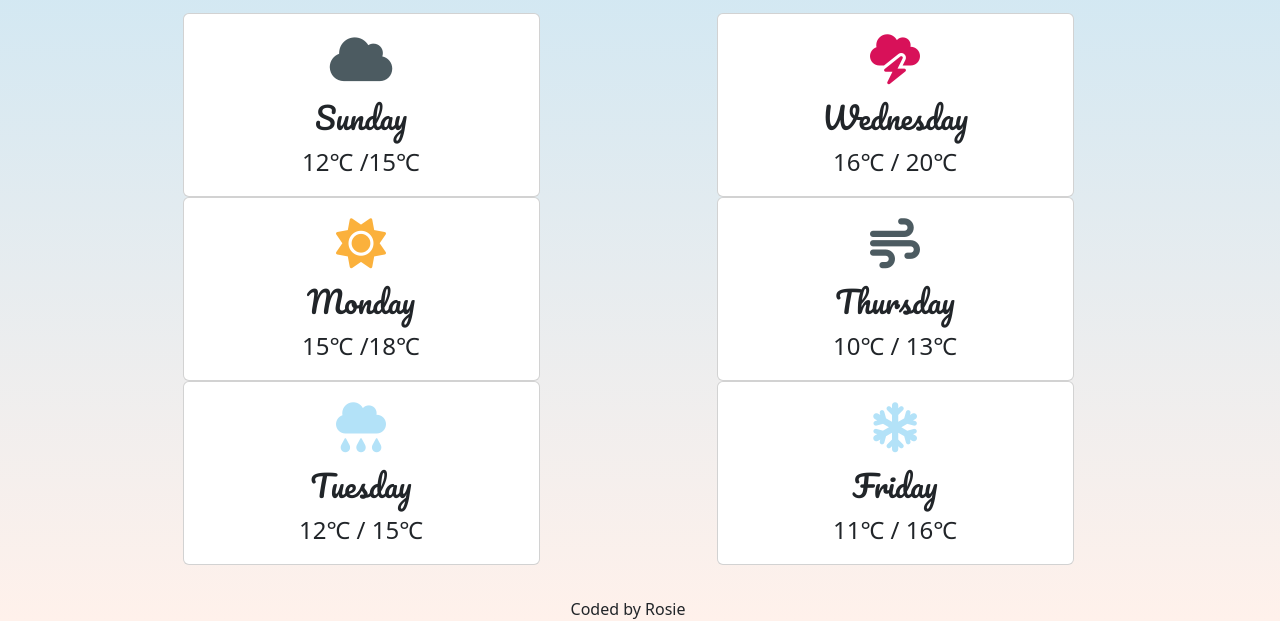
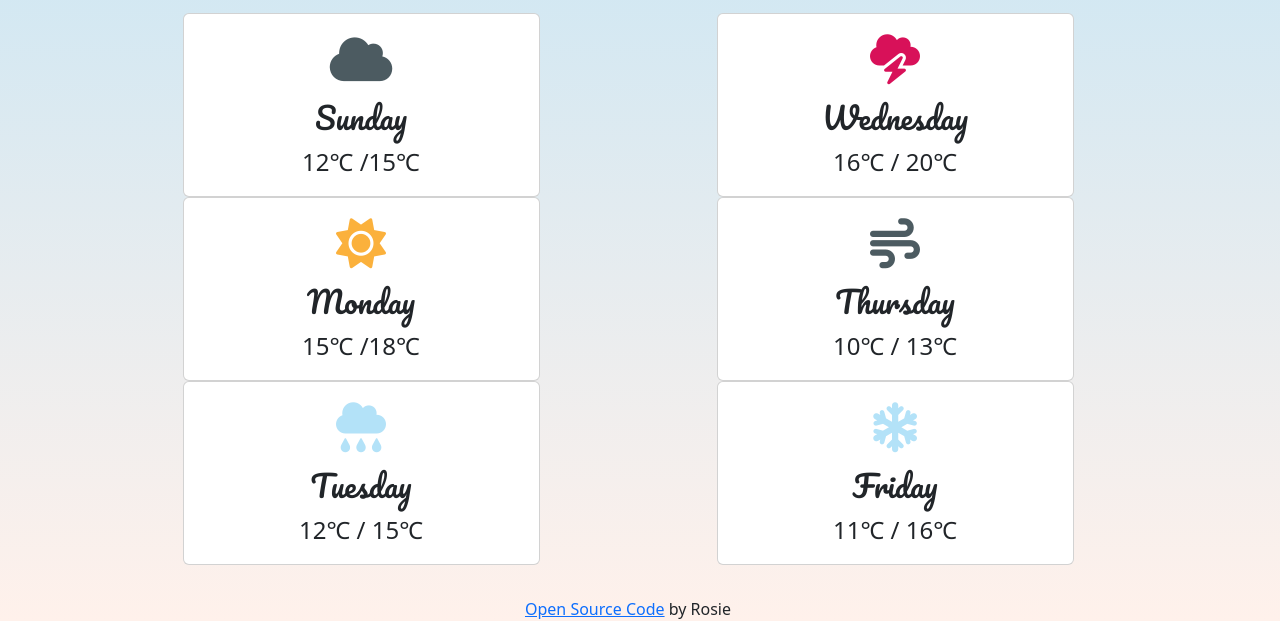
Before and after one commit to rosiekg123/Weather-App-Project, a plain HTML site: page index.html in a window 1280 px wide. Shown: the part 558-1179 px from the top of the page. Drawn offline with nearby package versions, Linux system fonts and the light colour scheme.

Commit message:
added link to repository

```diff
--- a/index.html
+++ b/index.html
@@ -136,7 +136,8 @@
 </div>
 <div class="row gy-3"></div>
 <div class="row gy-3"></div>
-<span> Coded by Rosie</span>
+<span>
+<a href="https://github.com/rosiekg123?tab=repositories">Open Source Code</a> by Rosie</a> </span>
 <script src="script/index.js"></script>
 
       </body>
```
